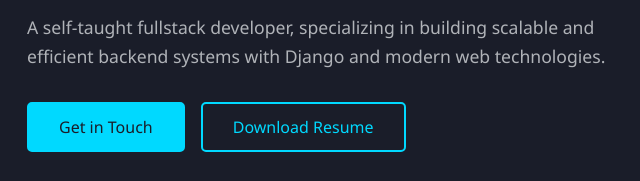
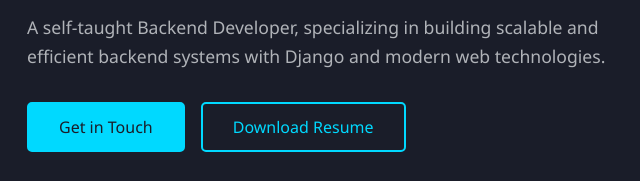
Before and after one commit to Abdullah-69-dot/Abdullah-69-dot.github.io, a plain HTML site: page index.html in a window 1280 px wide. Shown: the part 370-551 px from the top of the page, 77-717 px from the left. Drawn offline with Linux system fonts and the light colour scheme.

Commit message:
edit a little

```diff
--- a/index.html
+++ b/index.html
@@ -486,7 +486,7 @@
         <div class="hero-content">
             <h2>Hi, I'm</h2>
             <h1>Abdullah Mohammed Yosef</h1>
-            <p class="tagline">A self-taught fullstack developer, specializing in building scalable and efficient backend systems with Django and modern web technologies.</p>
+            <p class="tagline">A self-taught Backend Developer, specializing in building scalable and efficient backend systems with Django and modern web technologies.</p>
             <div class="cta-buttons">
                 <a href="#contact" class="btn btn-primary">Get in Touch</a>
                 <a href="AbdullahYosefCv.pdf" download class="btn">Download Resume</a>
```
